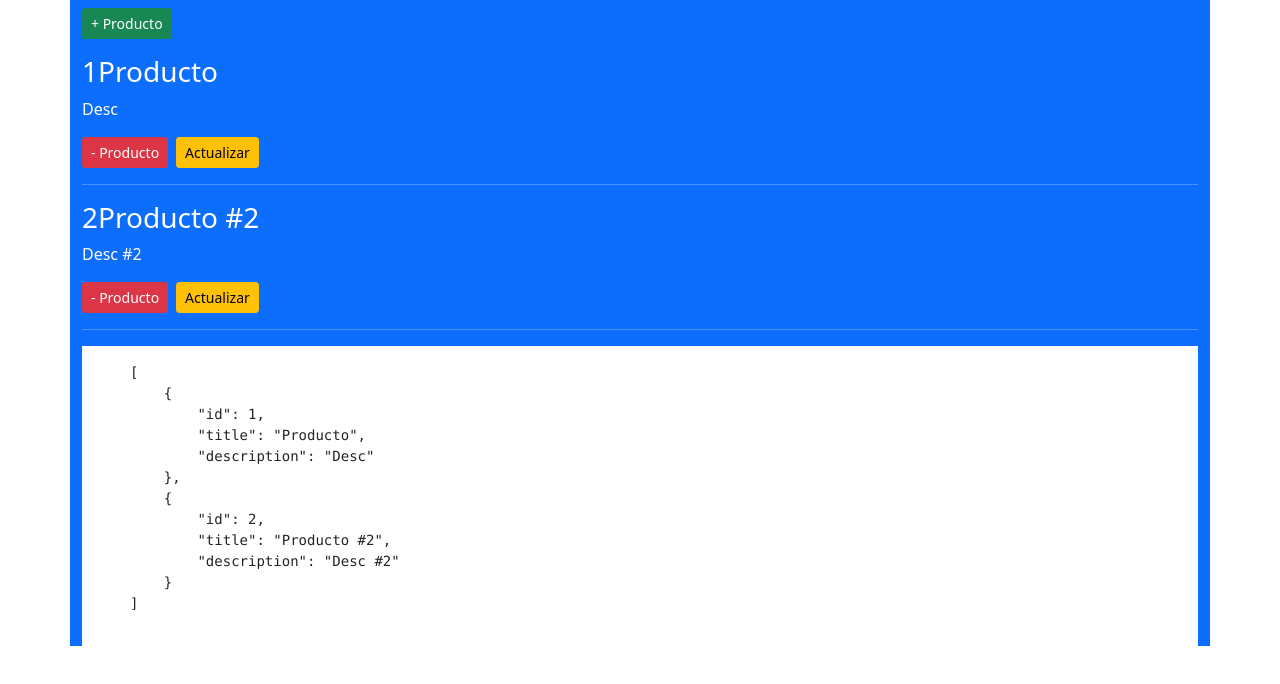
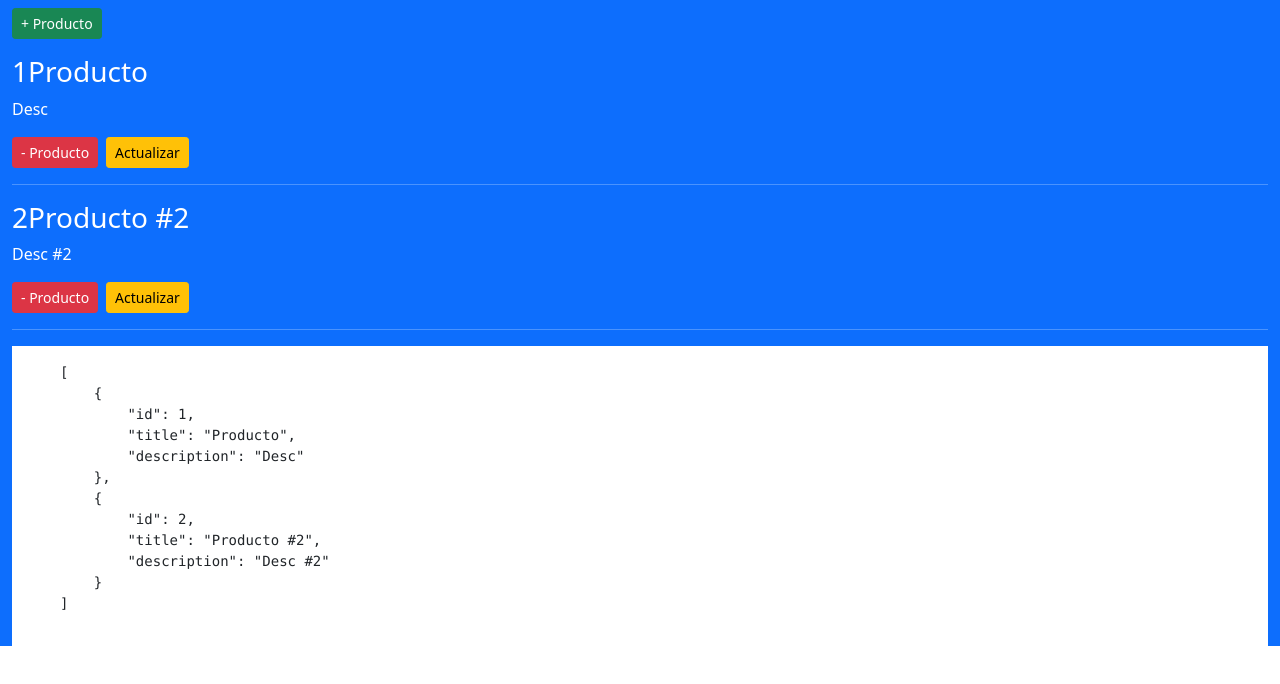
Before and after one commit to pedro-donoso/shopping-cart, a React (Create React App) app: page / in a window 1280 px wide. Shown: the top 684 px of the page. Built offline with nearby package versions, Linux system fonts and the light colour scheme.

Commit message:
ajusto ancho

```diff
--- a/src/ShoppingCart.js
+++ b/src/ShoppingCart.js
@@ -28,7 +28,7 @@ const ShoppingCart = () => {
   };
 
   return (
-    <div className="container bg-primary">
+    <div className="container-fluid bg-primary">
       <button className="btn btn-sm btn-success my-2"
         onClick={() =>
           addProduct({
```
